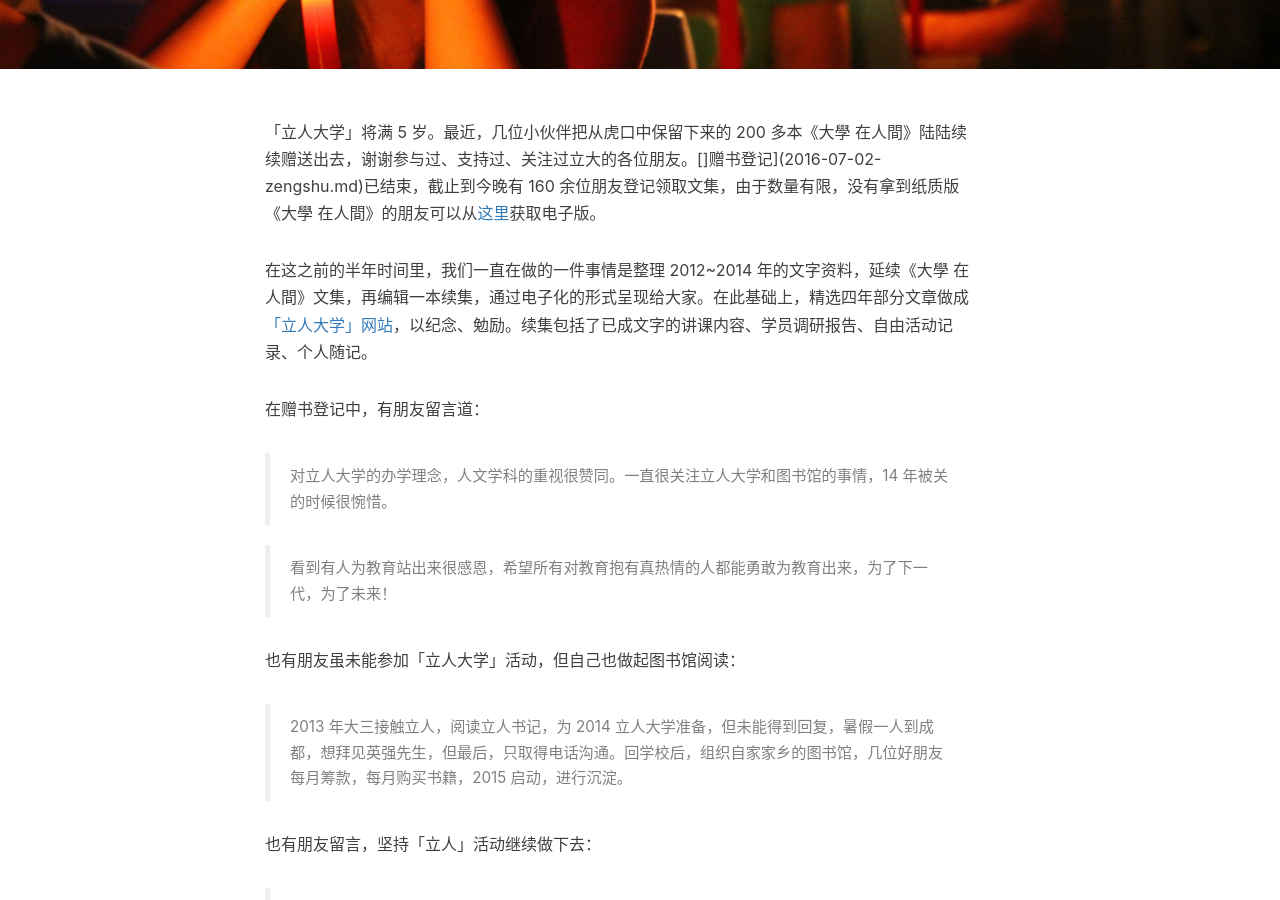
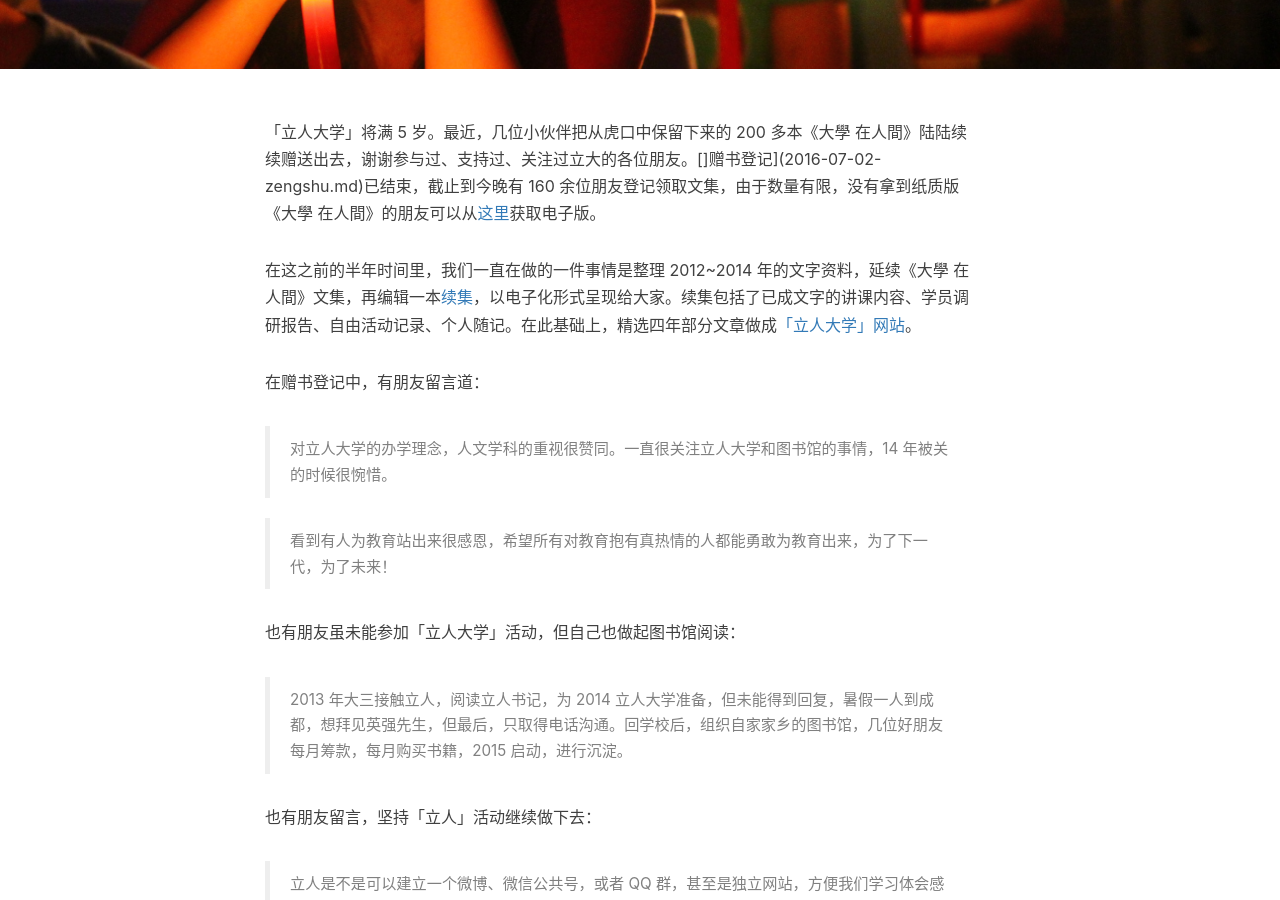
Before and after one commit to dgjj1991/LirenCollege.github.io, a Jekyll site: the page built from _posts/2016-07-11-lidawenji.md, in a window 1280 px wide and 900 px high, scrolled down 388 px. Built offline with Jekyll 4.4.1, drawn with Linux system fonts in a browser that asks for light colours; nearby versions of some CDN libraries; comment, search, counter and statistics services are not loaded.

Commit message:
链接更新

```diff
--- a/_posts/2016-07-11-lidawenji.md
+++ b/_posts/2016-07-11-lidawenji.md
@@ -11,7 +11,7 @@ tags:
 
 「立人大学」将满 5 岁。最近，几位小伙伴把从虎口中保留下来的 200 多本《大學 在人間》陆陆续续赠送出去，谢谢参与过、支持过、关注过立大的各位朋友。[]赠书登记](2016-07-02-zengshu.md)已结束，截止到今晚有 160 余位朋友登记领取文集，由于数量有限，没有拿到纸质版《大學 在人間》的朋友可以从[这里](https://github.com/LirenCollege/LRC/releases)获取电子版。
 
-在这之前的半年时间里，我们一直在做的一件事情是整理 2012~2014 年的文字资料，延续《大學 在人間》文集，再编辑一本续集，通过电子化的形式呈现给大家。在此基础上，精选四年部分文章做成[「立人大学」网站](https://lirencollege.github.io)，以纪念、勉励。续集包括了已成文字的讲课内容、学员调研报告、自由活动记录、个人随记。
+在这之前的半年时间里，我们一直在做的一件事情是整理 2012~2014 年的文字资料，延续《大學 在人間》文集，再编辑一本[续集](blog.lirencollege.xyz)，以电子化形式呈现给大家。续集包括了已成文字的讲课内容、学员调研报告、自由活动记录、个人随记。在此基础上，精选四年部分文章做成[「立人大学」网站](https://lirencollege.github.io)。
 
 在赠书登记中，有朋友留言道：
 
```
